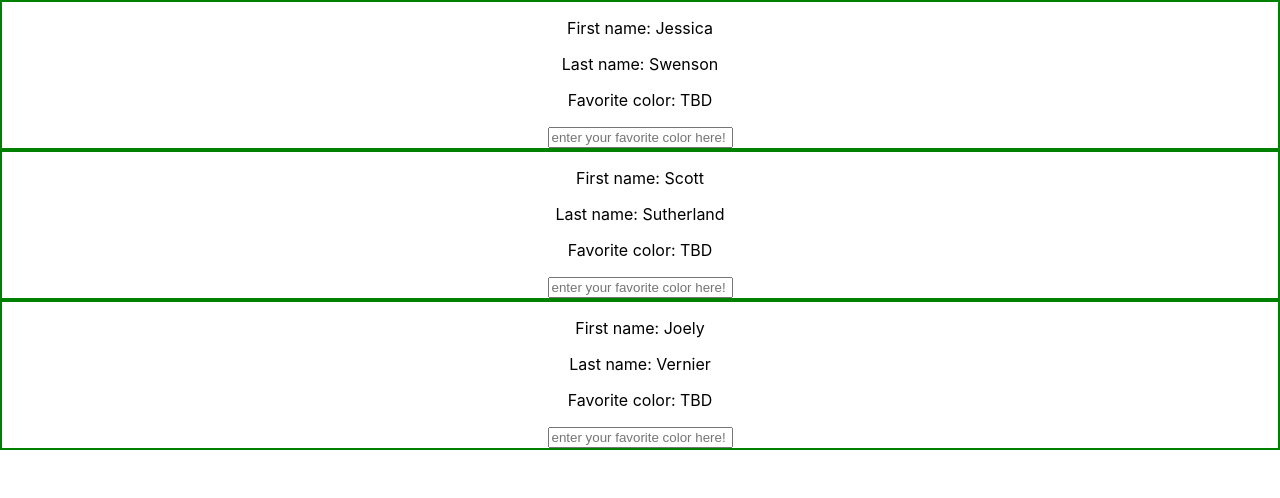
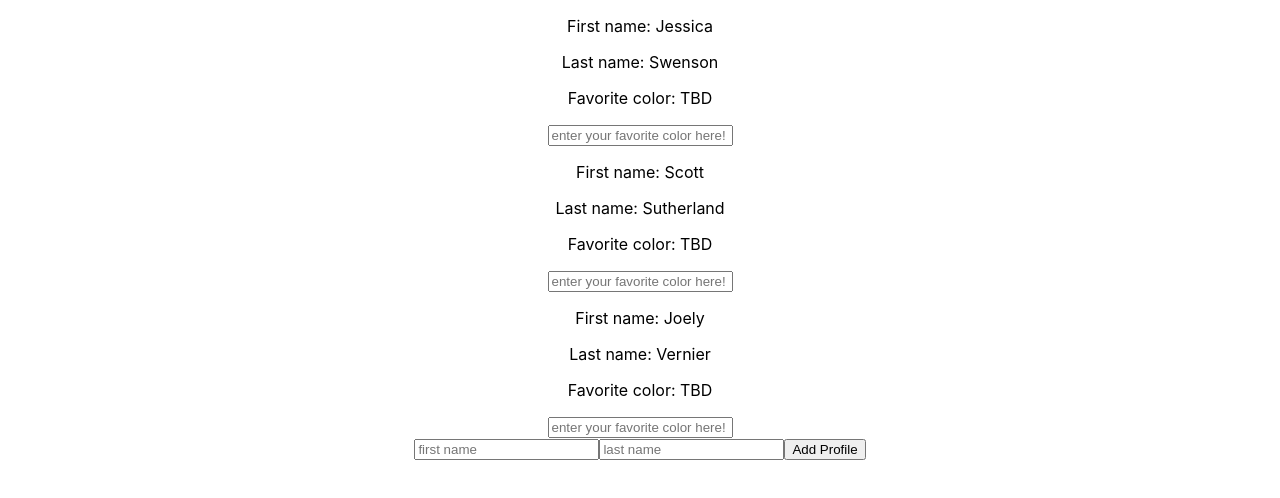
Before and after one commit to Jswens24/unit-1-review, a React (Create React App) app: page / in a window 1280 px wide. Shown: the top 498 px of the page. Built offline with nearby package versions, Linux system fonts and the light colour scheme.

Commit message:
add new profile functionality added

```diff
--- a/src/App.js
+++ b/src/App.js
@@ -5,6 +5,8 @@ import Profile from './components/Profile';
 
 
 function App() {
+  const [firstName, setFirstName] = useState('');
+  const [lastName, setLastName] = useState('');
   const [profiles, setProfiles] = useState([
     {
       firstName: 'Jessica',
@@ -18,16 +20,33 @@ function App() {
       firstName: 'Joely',
       lastName: 'Vernier',
     }
-  ])
+  ]);
+
+  const addNewProfile = (e) => {
+    e.preventDefault()
+    const newProfile = {
+      firstName,
+      lastName
+    }
+
+    setProfiles([...profiles, newProfile])
+    setFirstName('');
+    setLastName('');
+  }
 
   const profileDisplay = profiles.map((profileObj) => {
-    console.log();
     return <Profile info={profileObj} />
   })
 
   return (
     <div className="App">
       {profileDisplay}
+
+      <form onSubmit={addNewProfile}>
+        <input placeholder='first name' value={firstName} onChange={e => setFirstName(e.target.value)} />
+        <input placeholder='last name' value={lastName} onChange={e => setLastName(e.target.value)} />
+        <button>Add Profile</button>
+      </form>
     </div>
   );
 }
--- a/src/components/Profile.css
+++ b/src/components/Profile.css
@@ -1,3 +1,3 @@
-.profile-container {
+/* .profile-container {
     border: solid green 2px;
-}
+} */
```
